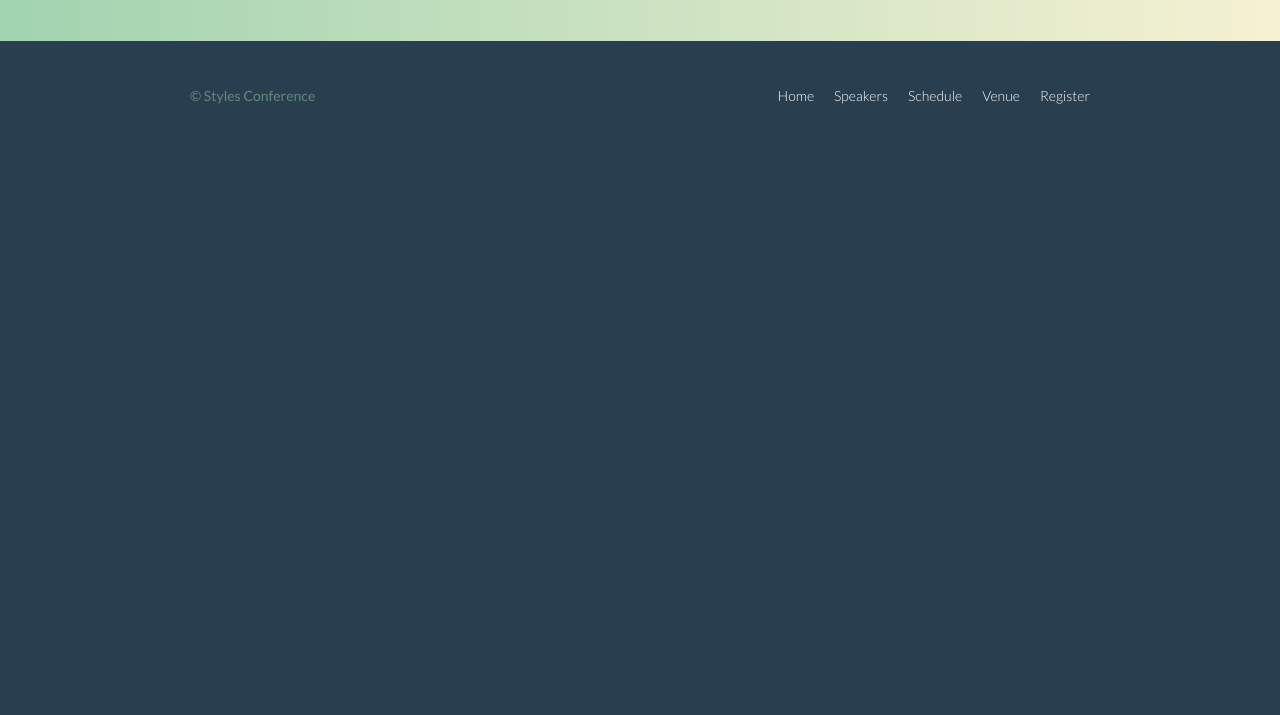
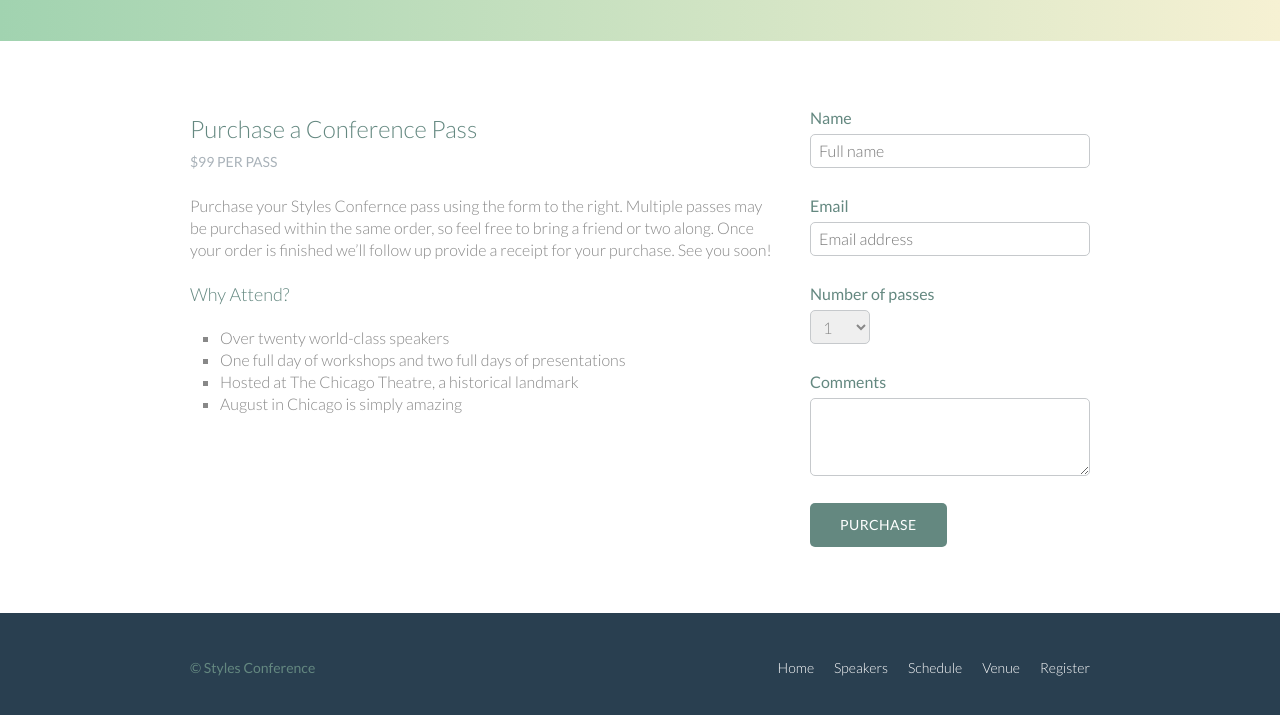
Before and after one commit to RHoneyman/shay-howe-learn-html-css, a plain HTML site: page building-your-first-web-page/register.html in a window 1280 px wide. Shown: the part 355-1070 px from the top of the page. Before the commit the page ends 800 px from the top, so only its background shows below. Drawn offline with Linux system fonts and the light colour scheme.

Commit message:
Finish 'Building Forms' Chapter

```diff
--- a/building-your-first-web-page/assets/stylesheets/main.css
+++ b/building-your-first-web-page/assets/stylesheets/main.css
@@ -397,3 +397,61 @@ Venue
 .venue-map {
   height: 264px;
 }
+
+/*
+============
+Register
+============
+*/
+
+.why-attend {
+  list-style: square;
+  margin: 0 0 22px 30px;
+}
+
+form {
+  margin-bottom: 22px;
+}
+
+input,
+select,
+textarea {
+  font: 300 16px/22px "Lato", "Open Sans", "Helvetica Neue", Helvetica, Arial, sans-serif;
+}
+
+.register-group label {
+  color: #648880;
+  cursor: pointer;
+  font-weight: 400;
+}
+.register-group input,
+.register-group select,
+.register-group textarea {
+  border: 1px solid #c6c9cc;
+  border-radius: 5px;
+  color: #888;
+  display: block;
+  margin: 5px 0 27px 0;
+  padding: 5px 8px;
+}
+.register-group input,
+.register-group textarea {
+  width: 100%;
+}
+.register-group select {
+  height: 34px;
+  width: 60px;
+}
+.register-group textarea {
+  height: 78px;
+}
+
+.btn-default {
+  border: 0;
+  background: #648880;
+  padding: 11px 30px;
+  font-size: 14px;
+}
+.btn-default:hover {
+  background: #77a198;
+}
--- a/building-your-first-web-page/register.html
+++ b/building-your-first-web-page/register.html
@@ -40,6 +40,67 @@
             </div>
         </section>
 
+        <section class="row">
+            <div class="grid">
+                <section class="col-2-3">
+
+                    <h2>Purchase a Conference Pass</h2>
+                    <h5>$99 per Pass</h5>
+
+                    <p>Purchase your Styles Confernce pass using the form to the right. Multiple
+                        passes may be purchased within the same order, so feel free to bring a
+                        friend or two along. Once your order is finished we&#8217;ll follow up
+                        provide a receipt for your purchase. See you soon!
+                    </p>
+
+                    <h4>Why Attend?</h4>
+
+                    <ul class="why-attend">
+                        <li>Over twenty world-class speakers</li>
+                        <li>One full day of workshops and two full days of presentations</li>
+                        <li>Hosted at The Chicago Theatre, a historical landmark</li>
+                        <li>August in Chicago is simply amazing</li>
+                    </ul>
+
+                </section><!--
+                --><form class="col-1-3" action="#" method="POST">
+
+                    <fieldset class="register-group">
+
+                        <label>
+                            Name
+                            <input type="text" name="name" placeholder="Full name" required>
+                        </label>
+
+                        <label>
+                            Email
+                            <input type="email" name="email" placeholder="Email address" required>
+                        </label>
+
+                        <label>
+                            Number of passes
+                            <select name="quantity" required>
+                                <option value="1" selected>1</option>
+                                <option value="2">2</option>
+                                <option value="3">3</option>
+                                <option value="4">4</option>
+                                <option value="5">5</option>
+                            </select>
+                        </label>
+
+                        <label>
+                            Comments
+                            <textarea name="comments"></textarea>
+                        </label>
+
+                    </fieldset>
+
+                    <input class="btn btn-default" type="submit" name="submit" value="Purchase">
+
+                </form>
+            </div>
+        </section>
+
 
 
         <footer class="primary-footer container group">
```
